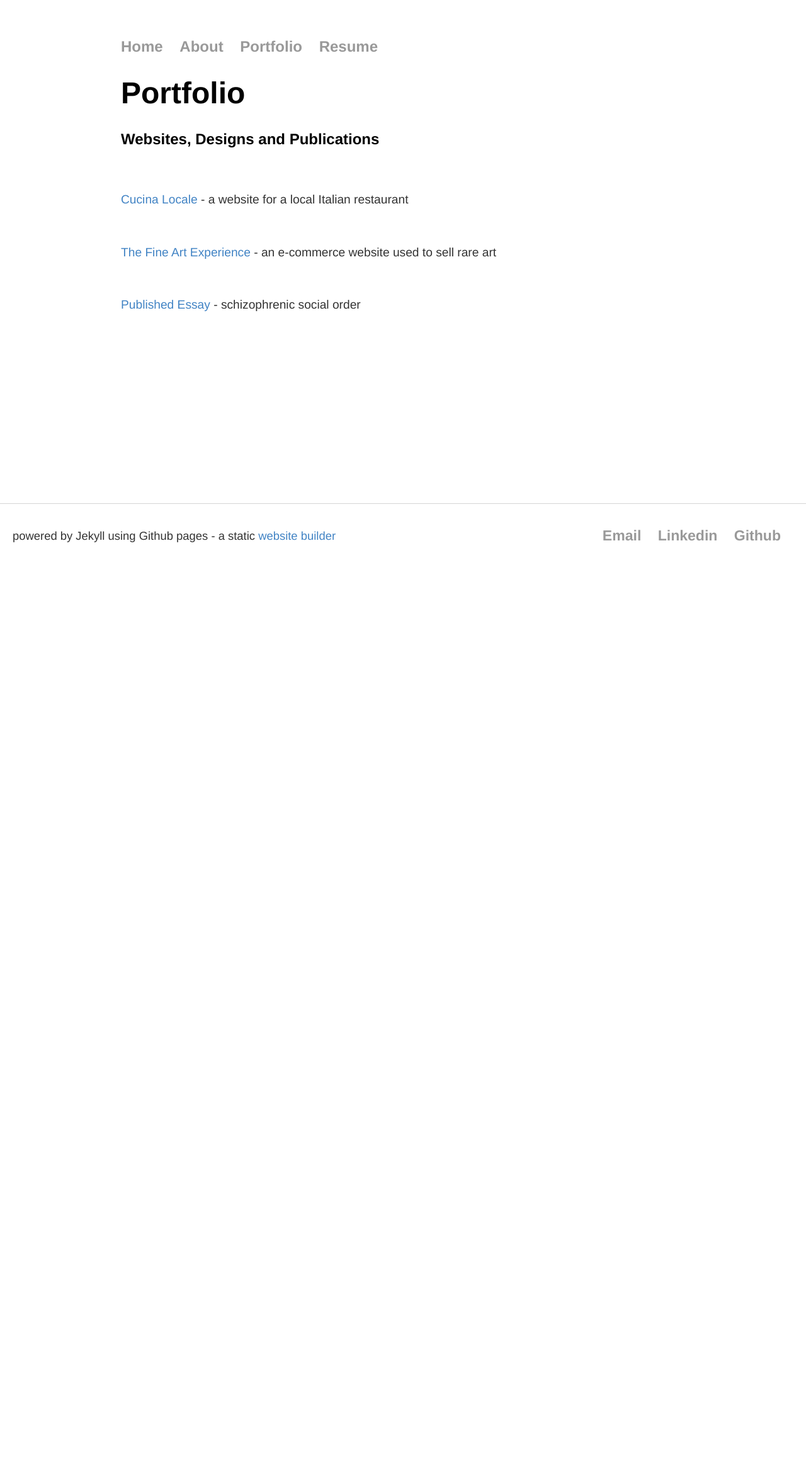
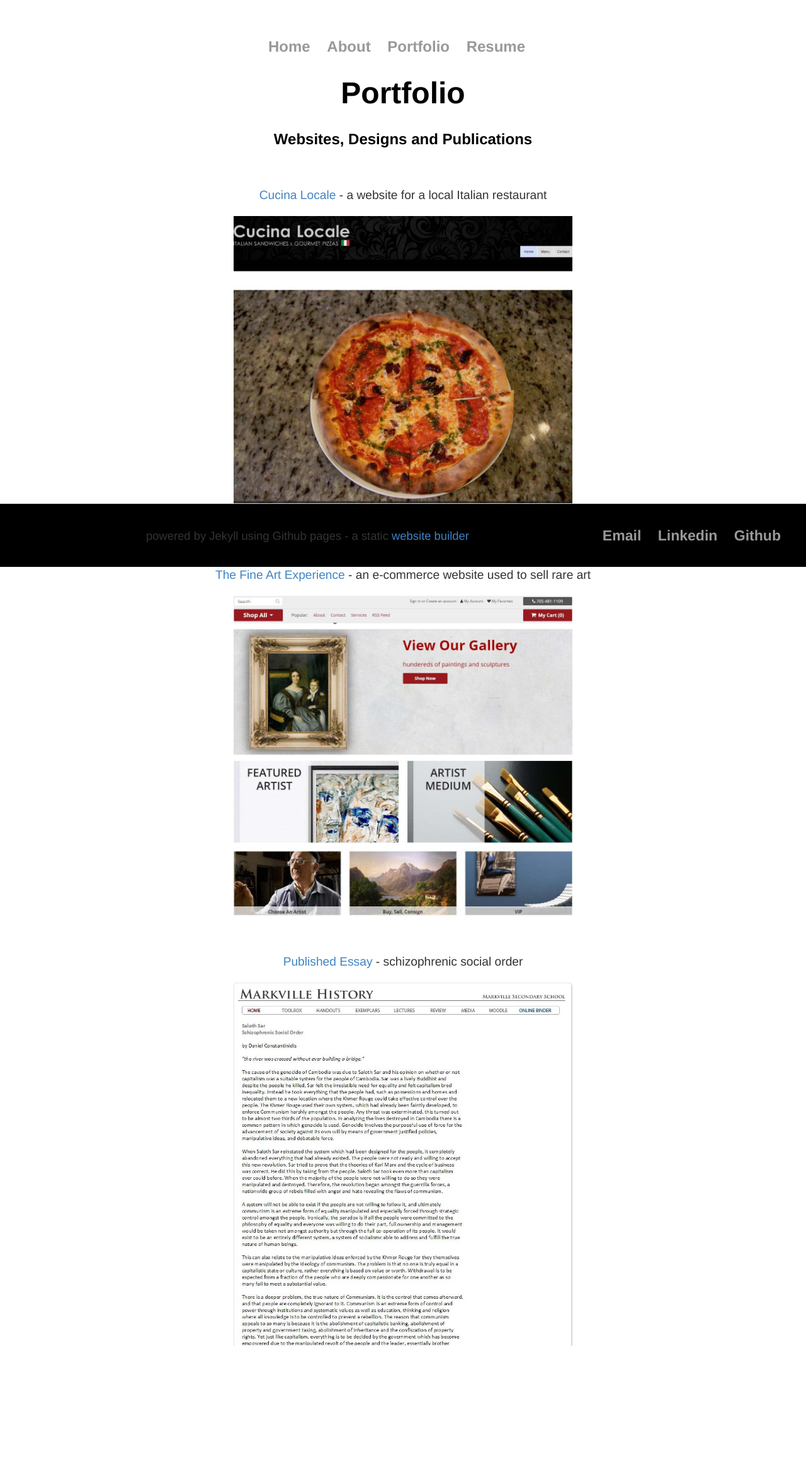
Before and after one commit to danielconstantinidis/danielconstantinidis.github.io, a Jekyll site: the page built from portfolio.html, in a window 1280 px wide. Shown: the whole page at 63% size. Built offline with Jekyll 4.4.1, drawn with Linux system fonts in a browser that asks for light colours; before the commit the page ends 900 px from its top, so only the background shows below that.

Commit message:
portfolio and header updated

```diff
--- a/_layouts/default.html
+++ b/_layouts/default.html
@@ -21,6 +21,7 @@
 	</div>
 	<!-- /.container -->
 	<footer>
+	<div id="main-wrapper">
 		<div class="container">
 		        <ul>
                         	<li><a href="mailto:daniel.constantinidis@gmail.com">Email</a></li>
@@ -29,6 +30,7 @@
                 	</ul>
 			<p>powered by Jekyll using Github pages - a static <a href="https://help.github.com/articles/using-jekyll-with-pages/">website builder</a></p>
 		</div>
+	</div>
 	</footer>
 </body>
 </html>
--- a/css/main.css
+++ b/css/main.css
@@ -4,7 +4,9 @@ body {
     padding-bottom: 100px;
 }
 /* Static Header Styling */
+nav { background-color: 000; }
 nav ul, footer ul {
+    text-align: center;
     font-family:'Helvetica', 'Arial', 'Sans-Serif';
     padding: 0px;
     list-style: none;
@@ -30,31 +32,43 @@ a {
 }
 a:hover { text-decoration: underline; }
 h1 {
+    text-align: center;
     font-size: 3em;
     font-family:'Helvetica', 'Arial', 'Sans-Serif';
 }
 h4{
+    text-align: center;
     font-size: 1.5em;
     font-family:'Helvetica', 'Arial', 'Sans-Serif';
+    padding-bottom: 30px;
 }
 p {
+    text-align: center;
     font-size: 1.2em;
     font-family:'Helvetica', 'Arial', 'Sans-Serif';
     color: #333;
     line-height: 1.4em;
 }
-div .container p a {
-    color: #4183C4;
+div .container p a { color: #4183C4; }
+div img {
+    padding-bottom: 40px;
+    display: block;
+    margin-left: auto;
+    margin-right: auto;
+    height: 60%;
+    width: 60%;
 }
+
 /* Static Footer Styling */
 footer {
     border-top: 1px solid #d5d5d5;
     font-size: .8em;
+    height: 100px;
+    width: 100%;
     bottom: 0;
     left: 0;
-    position: absolute;
-    height: 100px;
-    width: 100%;
+    position: fixed;
+    background-color: #000;
 }
 footer .container {
     font-size: 1.2em;
@@ -66,5 +80,5 @@ footer .container ul {
     float: right;
     line-height: 15px;
 }
-footer .container p { float: left; }
+footer .container p { text-align: center; }
 footer .container p a { color: #4183C4; }
--- a/portfolio.html
+++ b/portfolio.html
@@ -9,12 +9,12 @@ title: Daniel Constantinidis Portfolio
 <div class="container">
 	<h1>Portfolio</h1>
 	<h4>Websites, Designs and Publications</h4>
-	<img src="" alt="" />
 	<p><a href="http://cucinalocale.ca">Cucina Locale</a> - a website for a local Italian restaurant</p>
-	<img src="" alt="" />
+	<img src="/uploads/cucinawebsite.jpg" alt="Cucina Locale" />
 	<p><a href="https://thefineartexperience.com">The Fine Art Experience</a> - an e-commerce website used to sell rare art</p>
-	<img src="" alt="" />
+	<img src="/uploads/fineartwebsite.jpg" alt="The Fine Art Experience" />
 	<p><a href="http://schools.yrdsb.ca/markville.ss/history/genocide/genocide_danielc.html">Published Essay</a> - schizophrenic social order </p>
+	<img src="/uploads/essaywebsite.jpg" alt"Published Essay" />
 </div>
 </body>
 </html>
--- a/resume.html
+++ b/resume.html
@@ -8,6 +8,7 @@ title: Daniel Constantinidis Portfolio
 <body>
 <div class="container">
 	<h1>My Resume</h1>
+	<img src="/uploads/resume.jpg" alt="resume" />
 	<ul class="resume">
 		<li>Download my resume <a href="/uploads/resume.pdf">here</a></li>
 		<li>View my <a href="https://www.linkedin.com/in/danielconstantinidis">Linkedin profile</a></li>
```
Also changed, not shown: uploads/cucinawebsite.jpg (added), uploads/essaywebsite.jpg (added), uploads/fineartwebsite.jpg (added), uploads/resume.jpg (added), 11 other files.
